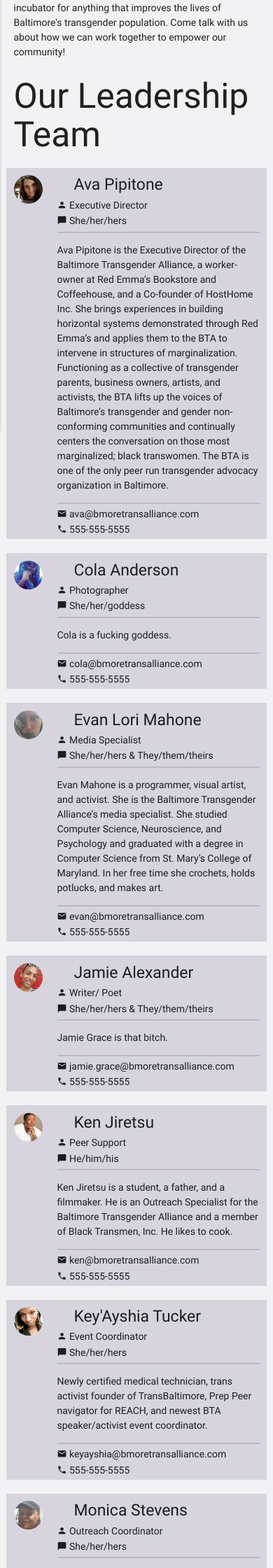
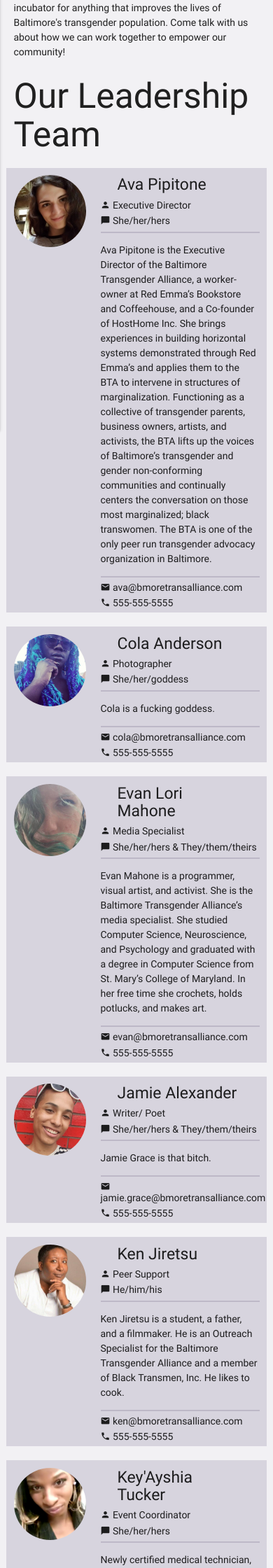
Before and after one commit to The-Baltimore-Transgender-Alliance/bta-site, a Jekyll site: the page built from team.html, in a window 390 px wide. Shown: the part 345-2585 px from the top of the page at 70% size. Built offline with Jekyll 4.4.1, drawn with Linux system fonts in a browser that asks for light colours; nearby versions of some CDN libraries.

Commit message:
added member-org images. Changed team size on mobile.

```diff
--- a/_sass/theme.scss
+++ b/_sass/theme.scss
@@ -1,31 +1,27 @@
-.my-team-member .my-avatar-container .my-avatar {
-    // position: absolute;
-    // width: 100px;
-    // height: 100px;
-    max-width:100%;
-    max-height:100%;
-    margin: 0;
-    padding: 0;
-    border: 0;
-    // overflow: hidden;
-    // left: 15px;
-    // display: inline-block;
-    // vertical-align: middle;
-    border-radius: 50%;
+.my-member .my-avatar-container .my-avatar {
+  max-width:100%;
+  max-height:100%;
+  margin: 0;
+  padding: 0;
+  border: 0;
 }
 
-.my-team-member .my-avatar-container {
+.my-member .my-avatar-container {
   padding-top: 10.5px;
   padding-bottom: 10.5px;
   padding-right: 10.5px;
 }
 
-.my-team-member .my-content hr{
+.my-member .my-content hr{
   border-style: solid;
   color: darken(#f2f1f4, 20%);
   border-width:.5px;
 }
 
+.my-team-member .my-avatar-container .my-avatar {
+    border-radius: 50%;
+}
+
 .collection .collection-item.avatar .title {
     font-size: 16px;
 }
--- a/team.html
+++ b/team.html
@@ -12,11 +12,11 @@
 
 <h2>Our Leadership Team</h2>
 {% for team_member in site.team_members %}
-		<div class="my-team-member row my-bg darken-2">
-			<div class="my-avatar-container col xl2 l2 m2 s2">
+		<div class="my-member my-team-member row my-bg darken-2">
+			<div class="my-avatar-container col xl2 l2 m2 s4">
 				<img class="my-avatar" src="/assets/images/team-members/{{ team_member.shortname }}.jpg">
 			</div>
-			<div class="my-content col xl10 l10 m10 s10">
+			<div class="my-content col xl10 l10 m10 s8">
 				<div class="my-header"><h5>{{ team_member.name }}</h5></div>
 				<div class="my-position"><h6><i class="mdi mdi-account"></i> {{ team_member.position }}</h6></div>
 				<div class="my-pronouns"><h6><i class="mdi mdi-message"></i> {{ team_member.pronouns }}</h6></div>
@@ -31,11 +31,11 @@
 
 <h2>Member Organizations</h2>
 {% for member_org in site.member_organizations %}
-		<div class="my-team-member row my-bg darken-2">
-			<div class="my-avatar-container col xl2 l2 m2 s2">
-				<!-- <img class="my-avatar" src="/assets/images/team-members/{{ team_member.shortname }}.jpg"> -->
+		<div class="my-member my-member-org row my-bg darken-2">
+			<div class="my-avatar-container col xl2 l2 m2 s4">
+				<img class="my-avatar" src="/assets/images/member-organizations/{{ member_org.shortname }}.png">
 			</div>
-			<div class="my-content col xl10 l10 m10 s10">
+			<div class="my-content col xl10 l10 m10 s8">
 				<div class="my-header"><h5>{{ member_org.name }}</h5></div>
 				<hr>
 				<div class="my-description">{{ member_org.content }}</div>
```
Also changed, not shown: assets/images/member-organizations/blacktransmen.png (added), assets/images/member-organizations/g4905.png (added), assets/images/member-organizations/rect4446.png (added), assets/images/member-organizations/sistasofthet.png (added), assets/images/member-organizations/sistasofthet.svg (renamed from assets/images/member-organizations/logo-sot.svg), assets/images/member-organizations/transbaltimore.png (added), assets/images/member-organizations/transbaltimore.svg, assets/images/member-organizations/transladiespicnic.png (added), assets/images/member-organizations/transladiespicnic.svg (renamed from assets/images/member-organizations/tlp-logo.svg).
